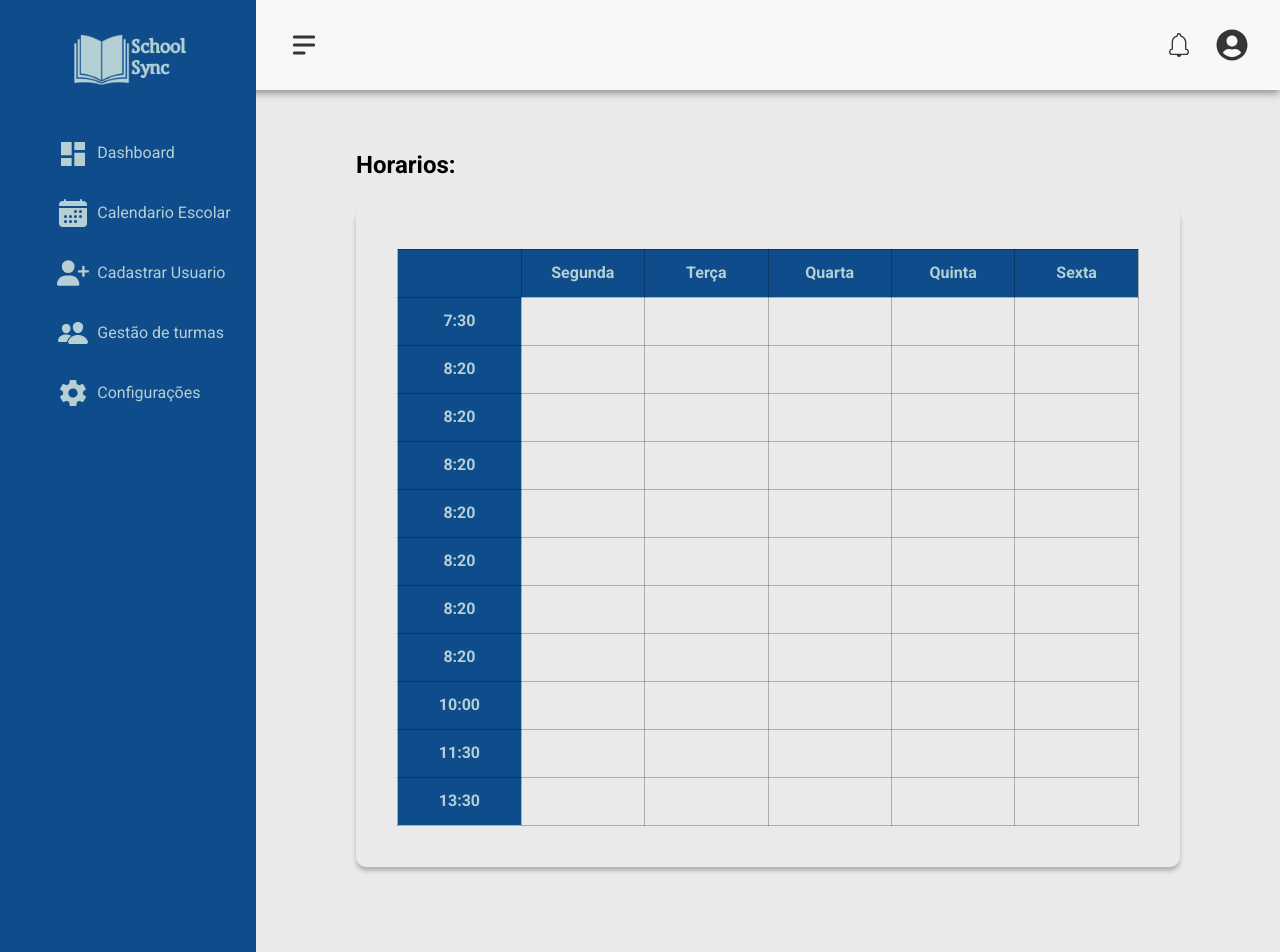
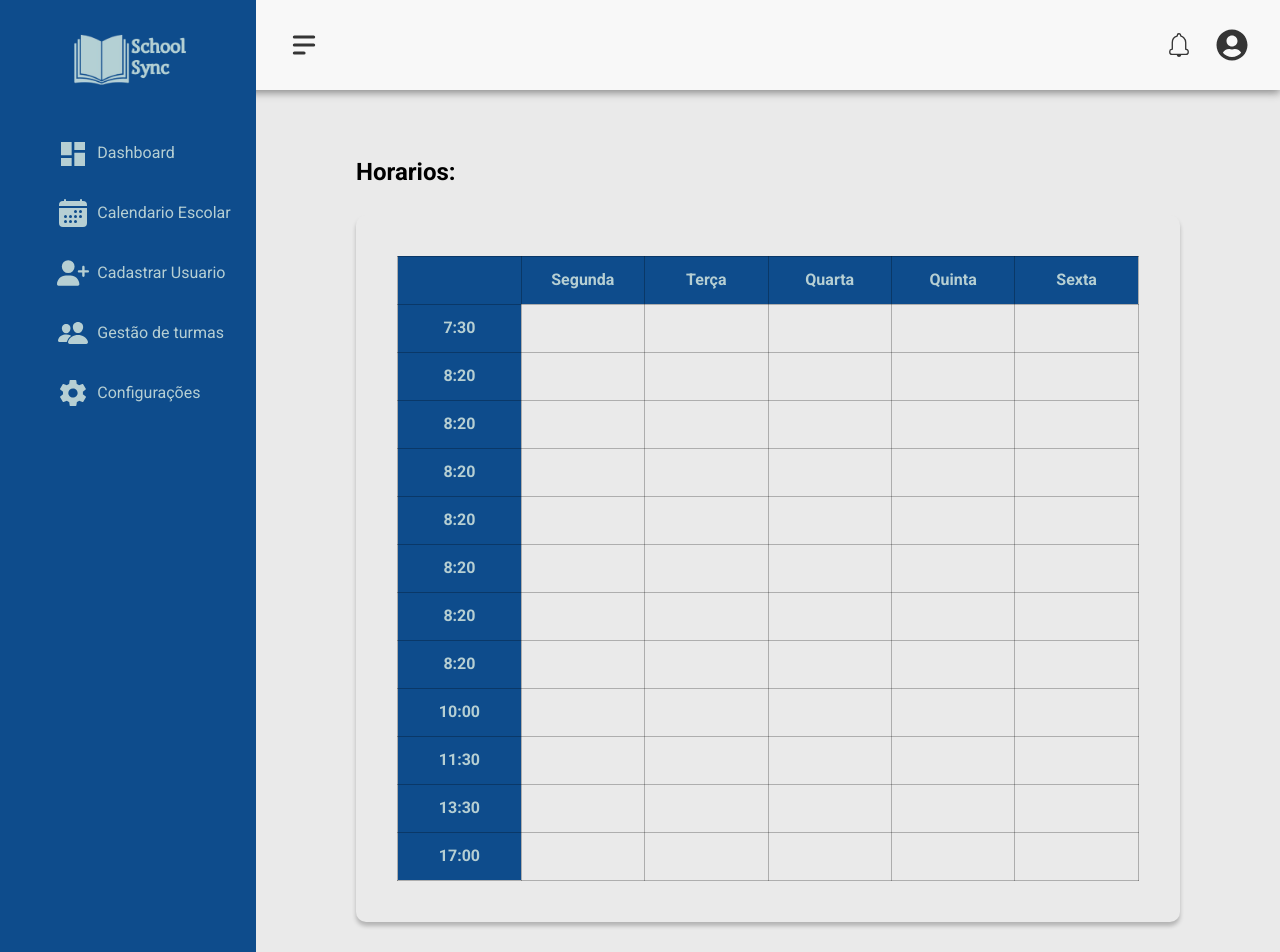
Before and after one commit to Alisonjs0/SchoolSync, a Next.js app: page /pages/horarios in a window 1280 px wide. Shown: the top 952 px of the page. Built offline with nearby package versions, Linux system fonts and the light colour scheme.

Commit message:
alteracaoi no horario

```diff
--- a/app/pages/horarios/page.jsx
+++ b/app/pages/horarios/page.jsx
@@ -3,7 +3,7 @@ import "./horario.css";
 
 const Horarios = () => {
   const horarioDeAula = [
-    "7:30", "8:20", "8:20", "8:20", "8:20", "8:20", "8:20", "8:20", "10:00", "11:30", "13:30"
+    "7:30", "8:20", "8:20", "8:20", "8:20", "8:20", "8:20", "8:20", "10:00", "11:30", "13:30", "17:00"
   ];
 
   return (
```
